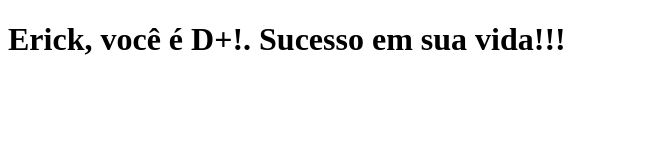
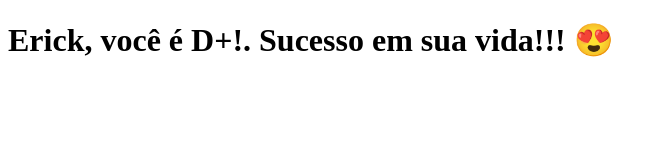
Before and after one commit to ecalazans/clone-tabnews, a Next.js app: page / in a window 1280 px wide. Shown: the top 160 px of the page, without its empty margins (0-666 px from the left). Built offline with nearby package versions, Linux system fonts and the light colour scheme.

Commit message:
modificando a frase

```diff
--- a/pages/index.js
+++ b/pages/index.js
@@ -1,5 +1,5 @@
 function Home() {
-  return <h1>Erick, você é D+!. Sucesso em sua vida!!!</h1>
+  return <h1>Erick, você é D+!. Sucesso em sua vida!!! 😍</h1>
 }
 
 export default Home
```
